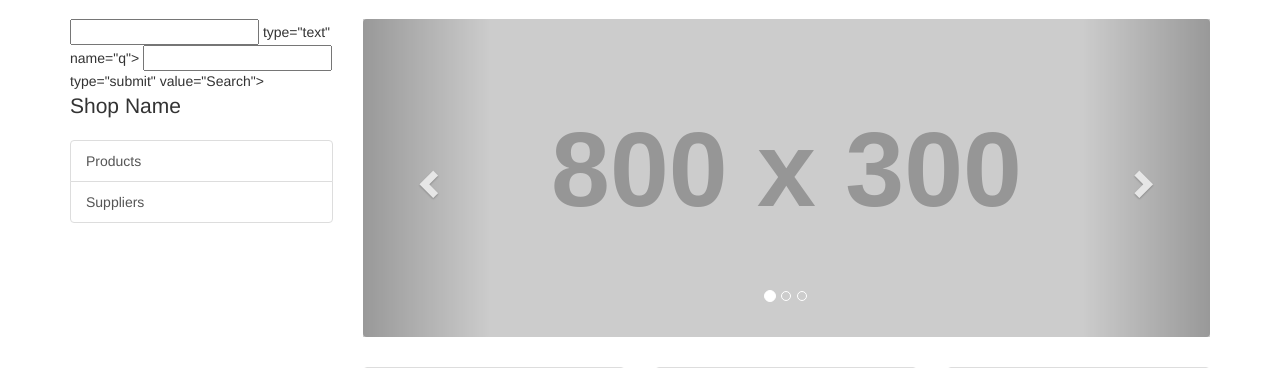
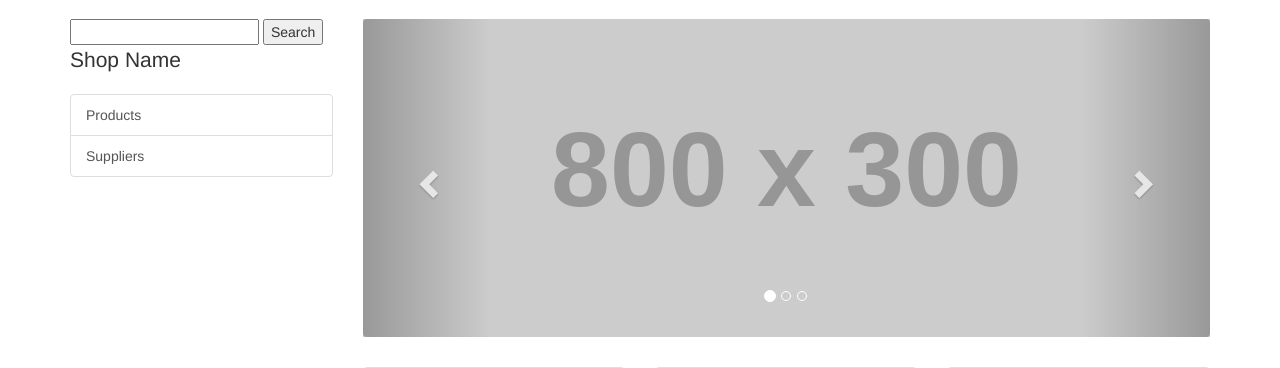
Before and after one commit to Aclark2089/Cramster, a Django app: template app/store/templates/store/header.html in a window 1280 px wide. Shown: the part 51-419 px from the top of the page. Run offline with Django 3.2, Linux system fonts and the light colour scheme; the template is opened without the code that fills it: most values are stand-ins (such as "Sample title", 1, 10 or a date in 2020); grey boxes labelled with a size stand in for pictures from a placeholder-image service; some libraries are stand-ins or nearby versions.

Commit message:
added error message for empty search

```diff
--- a/app/store/templates/store/base.html
+++ b/app/store/templates/store/base.html
@@ -62,9 +62,12 @@
 
       <div class="col-md-3">
 
+        {% if empty_search %}
+          <p style="color: red;">Empty Search</p>
+        {% endif %}
         <form action="/search/" method="get">
-          <input> type="text" name="q">
-          <input> type="submit" value="Search">
+          <input type="text" name="q">
+          <input type="submit" value="Search">
         </form>
 
         <p class="lead">Shop Name</p>
--- a/app/store/views.py
+++ b/app/store/views.py
@@ -29,5 +29,4 @@ def search(request):
 		return render(request, 'store/search_results.html', result)
 
 	else
-		 message = 'You submitted an empty form.'
-	return HttpResponse(message)
+		return render(request, 'store/base.html', {'empty_search': True})
```
